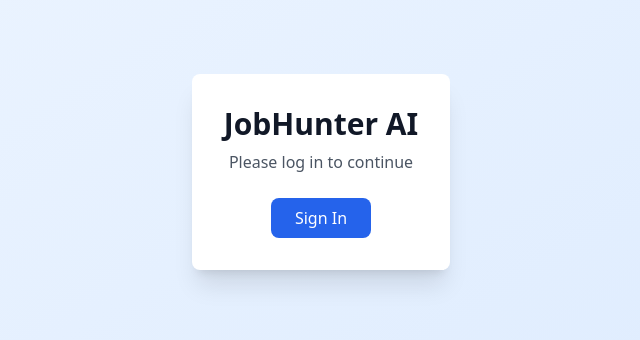
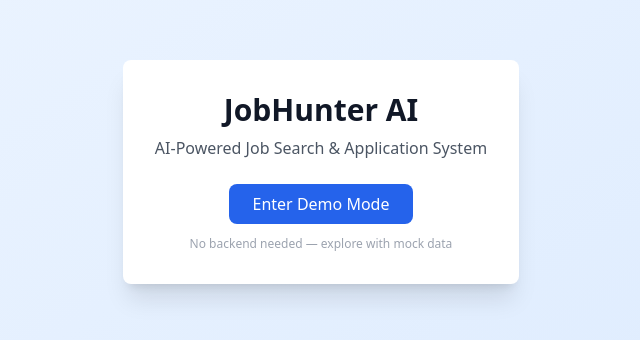
Before and after one commit to BarBenHaim/jobhunter-ai, a React (Vite) app in the folder client/: page / in a window 1280 px wide. Shown: the part 228-568 px from the top of the page, without its empty margins (319-959 px from the left). Built offline with nearby package versions, Linux system fonts and the light colour scheme; no server answers.

Commit message:
Add demo mode to bypass auth and show app with mock data

```diff
--- a/client/src/App.tsx
+++ b/client/src/App.tsx
@@ -32,19 +32,21 @@ export default function App() {
   // Initialize socket connection
   useSocket(token)
 
-  // Fetch profile on mount
+  const isDemo = token === 'demo-token'
+
+  // Fetch profile on mount (skip for demo mode)
   const { isLoading: profileLoading, data: profile } = useQuery({
     queryKey: ['profile'],
     queryFn: () => profileApi.getProfile(),
-    enabled: !!token,
+    enabled: !!token && !isDemo,
     retry: 1,
   })
 
-  // Fetch settings to get theme preference
+  // Fetch settings to get theme preference (skip for demo mode)
   const { data: settings } = useQuery({
     queryKey: ['settings'],
     queryFn: () => settingsApi.get(),
-    enabled: !!token,
+    enabled: !!token && !isDemo,
   })
 
   // Update user in store when profile changes
@@ -77,13 +79,33 @@ export default function App() {
       error(`Scraper error for ${data.source}: ${data.error}`)
     }
 
-    // These would be actual socket listeners in production
-    // For now, we're just setting up the structure
-
     return () => {
       // Cleanup listeners
     }
   }, [token, success, error])
+
+  // Demo mode login handler
+  const handleDemoLogin = () => {
+    localStorage.setItem('token', 'demo-token')
+    setUser({
+      id: 'demo-user',
+      fullName: 'Demo User',
+      email: 'demo@jobhunter.ai',
+      phone: '',
+      location: 'Tel Aviv, Israel',
+      linkedinUrl: '',
+      githubUrl: '',
+      portfolioUrl: '',
+      summary: 'Full-stack developer with 5+ years of experience',
+      skills: ['React', 'TypeScript', 'Node.js', 'Python', 'PostgreSQL'],
+      experience: [],
+      education: [],
+      languages: ['English', 'Hebrew'],
+      createdAt: new Date().toISOString(),
+      updatedAt: new Date().toISOString(),
+    })
+    window.location.reload()
+  }
 
   // If not authenticated, show a simple login prompt
   if (!token) {
@@ -91,17 +113,21 @@ export default function App() {
       <div className="flex h-screen items-center justify-center bg-gradient-to-br from-primary-50 to-primary-100 dark:from-gray-900 dark:to-gray-800">
         <div className="rounded-lg bg-white p-8 text-center shadow-xl dark:bg-gray-900">
           <h1 className="text-3xl font-bold text-gray-900 dark:text-white">JobHunter AI</h1>
-          <p className="mt-2 text-gray-600 dark:text-gray-400">Please log in to continue</p>
-          <button className="mt-6 rounded-lg bg-primary-600 px-6 py-2 text-white hover:bg-primary-700">
-            Sign In
+          <p className="mt-2 text-gray-600 dark:text-gray-400">AI-Powered Job Search & Application System</p>
+          <button
+            onClick={handleDemoLogin}
+            className="mt-6 rounded-lg bg-primary-600 px-6 py-2 text-white hover:bg-primary-700 transition-colors"
+          >
+            Enter Demo Mode
           </button>
+          <p className="mt-3 text-xs text-gray-400">No backend needed — explore with mock data</p>
         </div>
       </div>
     )
   }
 
-  // Show loading state while fetching profile
-  if (profileLoading) {
+  // Show loading state while fetching profile (skip for demo mode)
+  if (profileLoading && !isDemo) {
     return <Loading message="Loading your profile..." />
   }
 
```
